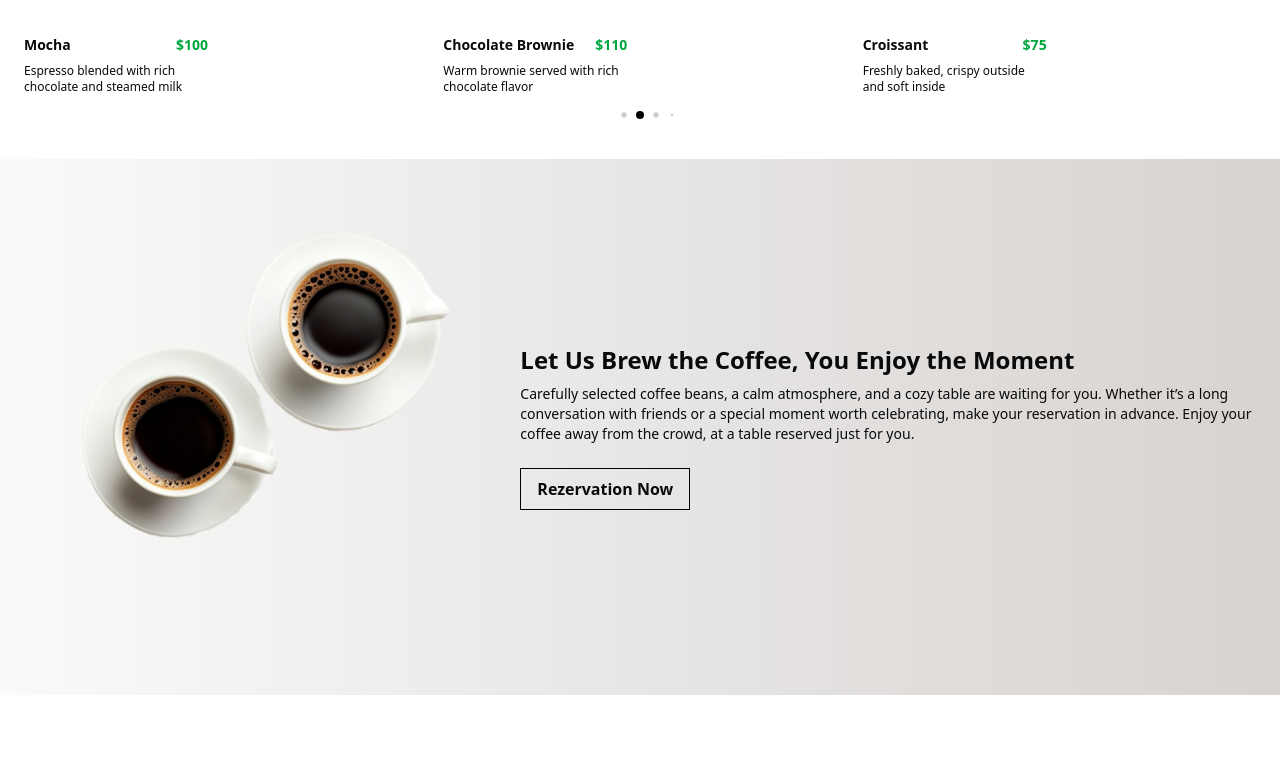
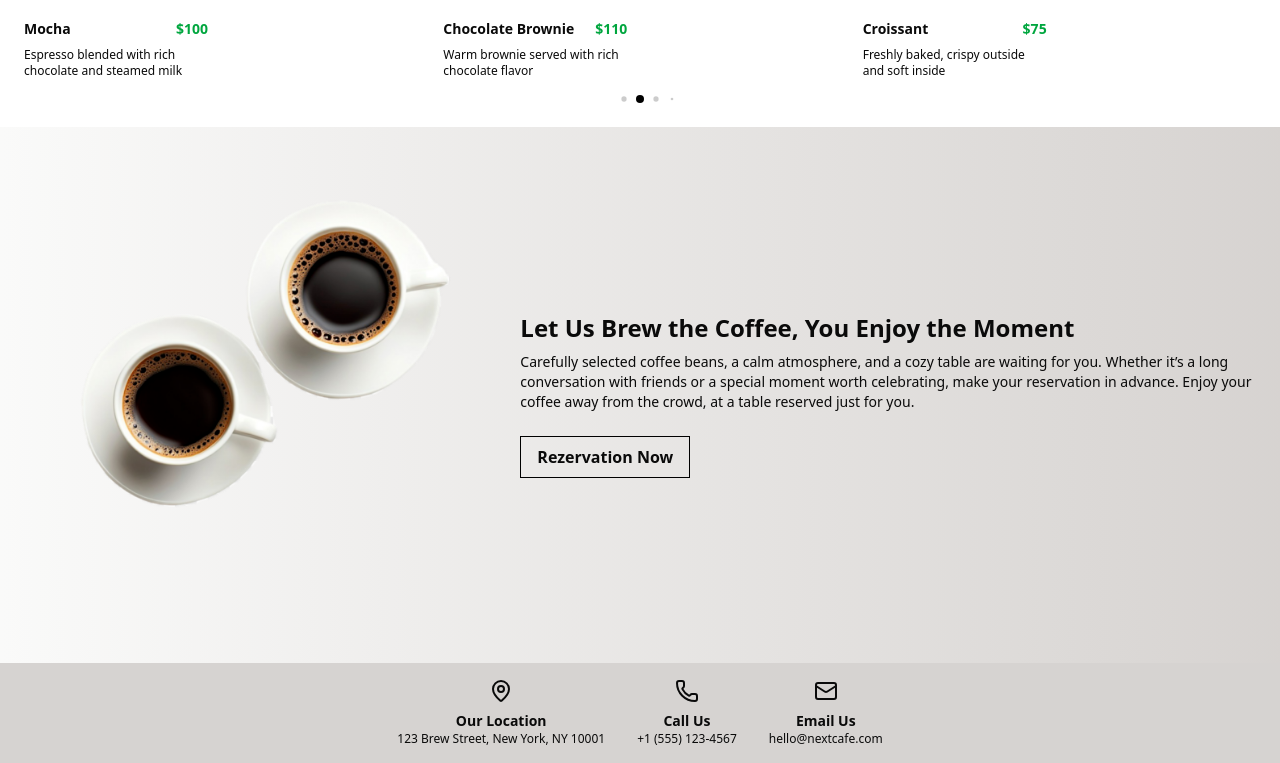
Before and after one commit to furkanarslan1/next-cafe, a Next.js app: page / in a window 1280 px wide. Shown: the part 1057-1820 px from the top of the page. Before the commit the page ends 1752 px from the top, so only its background shows below. Built offline with nearby package versions, Linux system fonts and the light colour scheme.

Commit message:
feat:add home-contact

```diff
--- /dev/null
+++ b/app/(main)/_components/HomeContact.tsx
@@ -0,0 +1,31 @@
+import { Mail, MapIcon, MapPin, Phone } from "lucide-react";
+import Image from "next/image";
+import React from "react";
+
+export default function HomeContact() {
+  return (
+    <div className="bg-stone-300 flex flex-col md:flex-row items-center justify-center gap-8 p-4">
+      <div className="flex flex-col items-center">
+        <div className="flex flex-col items-center font-bold gap-2 ">
+          <MapPin />
+          <p className="text-sm">Our Location</p>
+        </div>
+        <p className="text-xs">123 Brew Street, New York, NY 10001</p>
+      </div>
+      <div className="flex flex-col items-center">
+        <div className="flex flex-col items-center font-bold gap-2">
+          <Phone />
+          <p className="text-sm">Call Us</p>
+        </div>
+        <p className="text-xs">+1 (555) 123-4567</p>
+      </div>
+      <div className="flex flex-col items-center">
+        <div className="flex flex-col items-center font-bold gap-2">
+          <Mail />
+          <p className="text-sm">Email Us</p>
+        </div>
+        <p className="text-xs">hello@nextcafe.com</p>
+      </div>
+    </div>
+  );
+}
--- a/app/(main)/page.tsx
+++ b/app/(main)/page.tsx
@@ -1,15 +1,17 @@
 import CustomerFavorites from "./_components/CustomerFavorites";
+import HomeContact from "./_components/HomeContact";
 import HomeHero from "./_components/HomeHero";
 import ReservaitonBanner from "./_components/ReservaitonBanner";
 
 export default function Home() {
   return (
-    <div className="space-y-4">
+    <div className="">
       <HomeHero />
       <div className="space-y-4 max-w-7xl mx-auto">
         <CustomerFavorites />
       </div>
       <ReservaitonBanner />
+      <HomeContact />
     </div>
   );
 }
```
Also changed, not shown: public/contact-bg-2.webp (added), public/contact-bg.webp (added).
